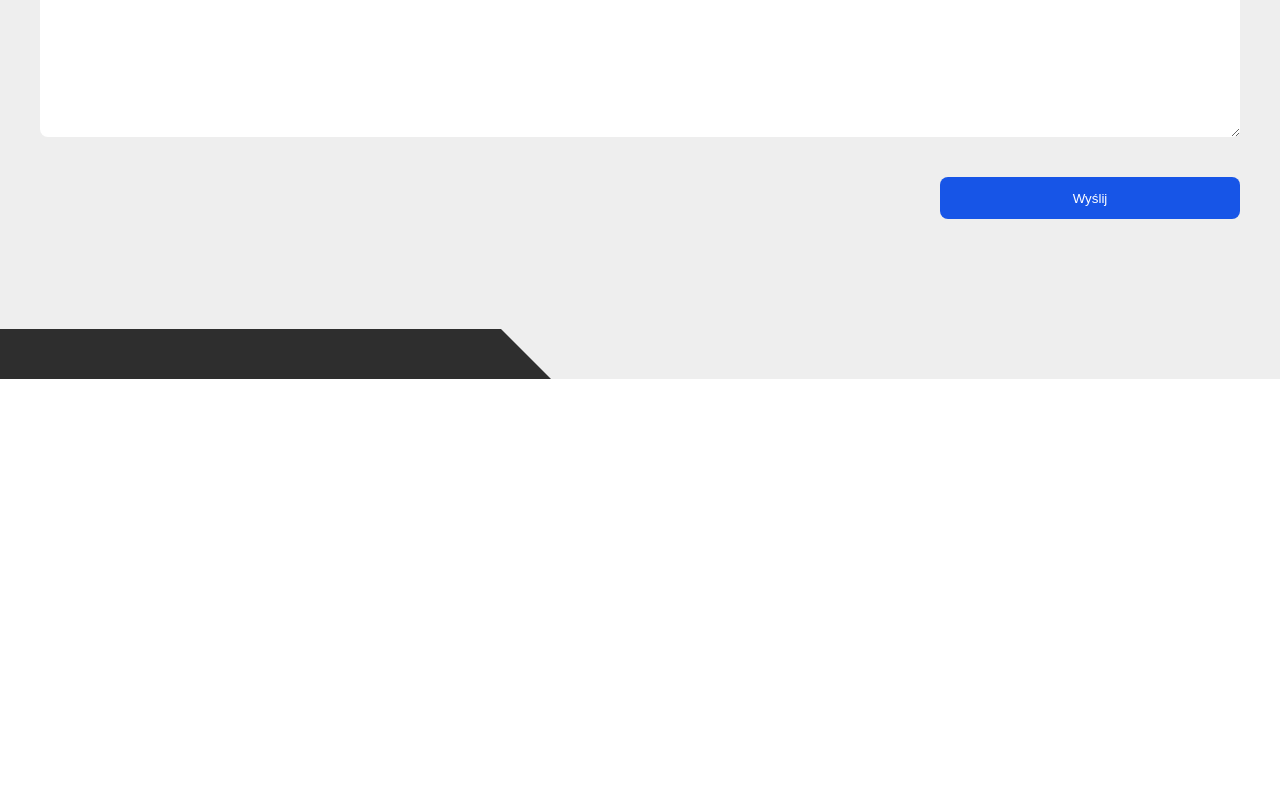
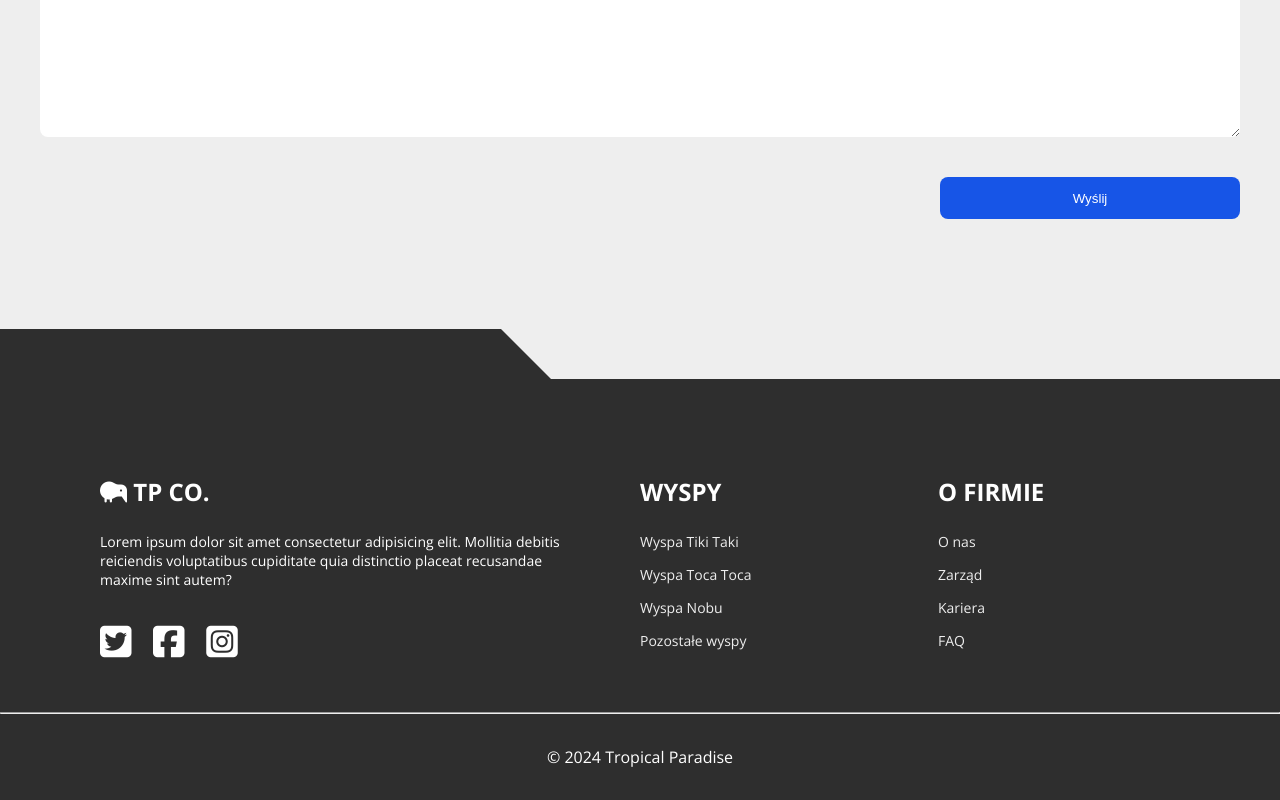
Before and after one commit to KaminskiKrzysztof/VillaJourney, a plain HTML site: page index.html in a window 1280 px wide. Shown: the part 6762-7562 px from the top of the page. Before the commit the page ends 7141 px from the top, so only its background shows below. Drawn offline with nearby package versions, Linux system fonts and the light colour scheme.

Commit message:
final update

```diff
--- a/index.html
+++ b/index.html
@@ -370,6 +370,66 @@
 			</section>
 		</main>
 
+									<!-- FOOTER -->
+
+		<footer class="footer">
+			<div class="wrapper">
+				<div class="footer__boxes">
+					<div class="footer__box">
+						<h3 class="footer__box-title">
+							<i class="fas fa-kiwi-bird"></i> TP Co.
+						</h3>
+						<p>
+							Lorem ipsum dolor sit amet consectetur adipisicing elit. Mollitia
+							debitis reiciendis voluptatibus cupiditate quia distinctio placeat
+							recusandae maxime sint autem?
+						</p>
+						<div class="footer__box-social">
+							<a href="#" class="footer__box-link"
+								><i class="fab fa-twitter-square"></i></a
+							><a href="#" class="footer__box-link"
+								><i class="fab fa-facebook-square"></i></a
+							><a href="#" class="footer__box-link"
+								><i class="fab fa-instagram-square"></i
+							></a>
+						</div>
+					</div>
+
+					<div class="footer__box footer__box-desktop">
+						<h3 class="footer__box-title">Wyspy</h3>
+						<ul class="footer__box-list">
+							<li class="footer__box-list-item">
+								<a href="#">Wyspa Tiki Taki</a>
+							</li>
+							<li class="footer__box-list-item">
+								<a href="#">Wyspa Toca Toca</a>
+							</li>
+							<li class="footer__box-list-item"><a href="#">Wyspa Nobu</a></li>
+							<li class="footer__box-list-item">
+								<a href="#">Pozostałe wyspy</a>
+							</li>
+						</ul>
+					</div>
+
+					<!-- =============================================================== -->
+
+					<div class="footer__box footer__box-desktop">
+						<h3 class="footer__box-title">O Firmie</h3>
+						<ul class="footer__box-list">
+							<li class="footer__box-list-item"><a href="#">O nas</a></li>
+							<li class="footer__box-list-item"><a href="#">Zarząd</a></li>
+							<li class="footer__box-list-item"><a href="#">Kariera</a></li>
+							<li class="footer__box-list-item"><a href="#">FAQ</a></li>
+						</ul>
+					</div>
+				</div>
+			</div>
+			<hr />
+			<p class="footer__bottom-text">
+				&copy; <span class="footer__year"></span> Tropical Paradise
+			</p>
+		</footer>
+
 		<script
 			type="text/javascript"
 			src="//code.jquery.com/jquery-1.11.0.min.js"></script>
--- a/js/main.js
+++ b/js/main.js
@@ -1,9 +1,14 @@
 const nav = document.querySelector(".nav");
 const navBtn = document.querySelector(".burger-btn");
 const allNavItems = document.querySelectorAll(".nav__item");
+const navBtnBars = document.querySelector(".burger-btn__bars");
+const allSections = document.querySelectorAll(".section");
+const footerYear = document.querySelector(".footer__year");
 
 const handleNav = () => {
 	nav.classList.toggle("nav--active");
+
+	navBtnBars.classList.remove('black-bars-color')
 
 	allNavItems.forEach((item) => {
 		item.addEventListener("click", () => {
@@ -24,4 +29,29 @@ const handleNavItemsAnimation = () => {
 	});
 };
 
+const handleCurrentYear = () => {
+	const year = new Date().getFullYear();
+	footerYear.innerText = year;
+};
+
+const handleObserver = () => {
+	const currentSection = window.scrollY;
+
+	allSections.forEach((section) => {
+		if (
+			section.classList.contains("white-section") &&
+			section.offsetTop <= currentSection + 60
+		) {
+			navBtnBars.classList.add("black-bars-color");
+		} else if (
+			!section.classList.contains("white-section") &&
+			section.offsetTop <= currentSection + 60
+		) {
+			navBtnBars.classList.remove("black-bars-color");
+		}
+	});
+};
+
+handleCurrentYear();
 navBtn.addEventListener("click", handleNav);
+window.addEventListener('scroll', handleObserver)
--- a/sass/main.scss
+++ b/sass/main.scss
@@ -19,6 +19,8 @@ body {
 	font-family: "Open Sans", sans-serif;
 	font-size: 1.6rem;
 }
+
+
 
 // ================= NAV =====================
 
@@ -129,6 +131,13 @@ body {
 
 .nav-items-animation {
 	animation: navItemsAnimation 1s both;
+}
+
+
+.black-bars-color,
+.black-bars-color::after,
+.black-bars-color::before {
+	background-color: $dark;
 }
 
 //  ================= Header =====================
@@ -457,7 +466,7 @@ body {
 	}
 
 	&__form-label {
-		margin-bottom: .5em;
+		margin-bottom: 0.5em;
 		text-transform: uppercase;
 	}
 
@@ -488,6 +497,56 @@ body {
 		&::before {
 			background-color: $secondary-color;
 		}
+	}
+}
+
+// ================= FOOTER =====================
+
+.footer {
+	color: $pure-white;
+	background-color: $dark;
+
+	.wrapper {
+		padding: 6em 2em 2em;
+	}
+
+	&__box {
+		font-size: 1.4rem;
+	}
+
+	&__box-desktop {
+		display: none;
+	}
+
+	&__box-title {
+		margin-bottom: 1em;
+		font-size: 3rem;
+		text-transform: uppercase;
+	}
+
+	&__box-social {
+		margin: 2em 0 1em;
+	}
+
+	&__box-link {
+		color: $pure-white;
+		font-size: 3.6rem;
+		padding: 0 0.3em;
+		text-decoration: none;
+		transition: color 0.3s;
+
+		&:first-child {
+			padding-left: 0;
+		}
+
+		&:hover {
+			color: $light-white;
+		}
+	}
+
+	&__bottom-text {
+		padding: 2em;
+		text-align: center;
 	}
 }
 
@@ -685,6 +744,42 @@ body {
 			}
 		}
 	}
+
+	// -------------------------------
+
+	.footer {
+		&__boxes {
+			display: flex;
+			justify-content: space-between;
+		}
+		&__box-desktop {
+			display: block;
+		}
+
+		&__box {
+			margin: 0 2em;
+			width: 25%;
+
+			&:first-child {
+				width: 50%;
+			}
+		}
+
+		&__box-title {
+			font-size: 2.4rem;
+		}
+		&__box-list {
+			list-style: none;
+		}
+
+		&__box-list-item {
+			margin-bottom: 1em;
+			a {
+				color: $light-white;
+				text-decoration: none;
+			}
+		}
+	}
 }
 
 @media (min-width: 1100px) {
```
Also changed, not shown: css/main.css, 1 other file.
